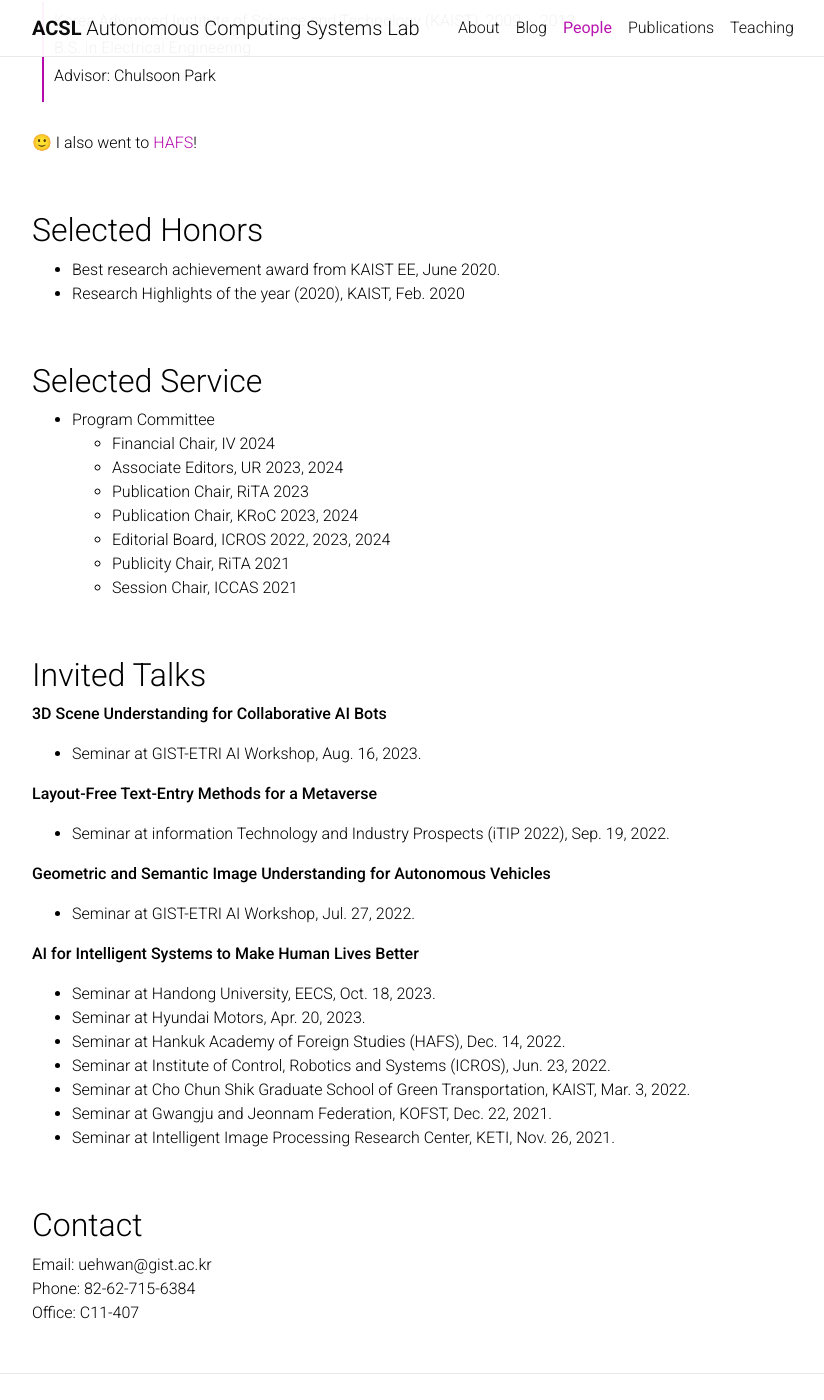
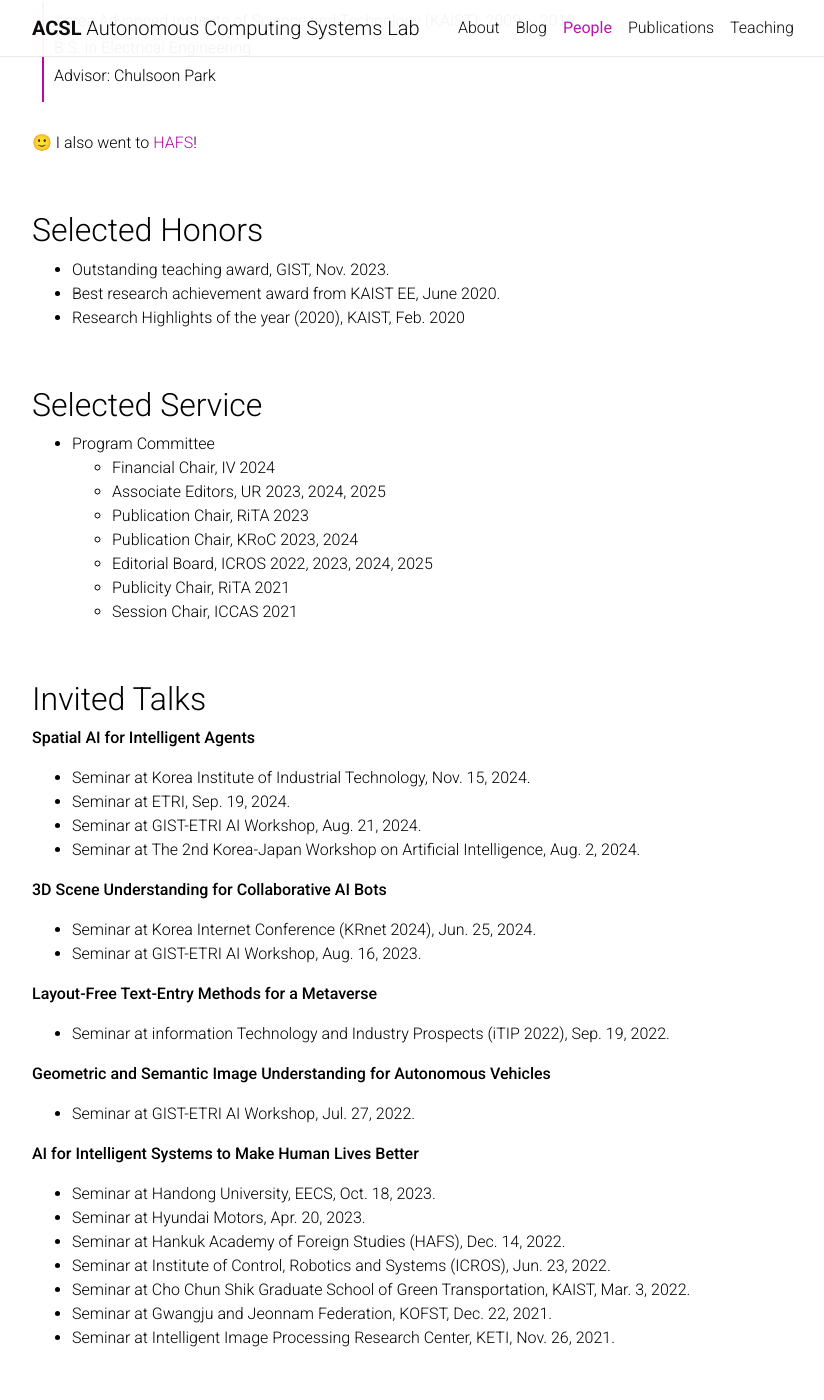
Before and after one commit to Uehwan/Uehwan.github.io, a Jekyll site: the page built from _people/Ue-Hwan-Kim.markdown, in a window 1280 px wide and 1400 px high, scrolled down 691 px. Shown: the whole window, without its empty margins (223-1047 px from the left). Built offline with Jekyll 4.4.1, drawn with Linux system fonts in a browser that asks for light colours; nearby versions of some CDN libraries; comment, search, counter and statistics services are not loaded; a style sheet for code colours, icons or effects is not loaded.

Commit message:
course update

```diff
--- a/_people/1_25_04_01_JeongHS.markdown
+++ b/_people/1_25_04_01_JeongHS.markdown
@@ -6,6 +6,6 @@ email: temp@gist.ac.kr
 img: /assets/img/postdoc_25_04_01_JeongHS.jpeg
 sequence: 2
 redirect: https://hsjeong14.github.io/HyunseokJeong.github.io/
-category: Faculty
+category: Faculty & Staff
 no_detail: true
 ---
--- a/_people/Ue-Hwan-Kim.markdown
+++ b/_people/Ue-Hwan-Kim.markdown
@@ -34,6 +34,7 @@
 
 <br/>
 ## Selected Honors
+- Outstanding teaching award, GIST, Nov. 2023.
 - Best research achievement award from KAIST EE, June 2020.
 - Research Highlights of the year (2020), KAIST, Feb. 2020
 
@@ -41,16 +42,23 @@
 ## Selected Service
 - Program Committee
   - Financial Chair, IV 2024
-  - Associate Editors, UR 2023, 2024
+  - Associate Editors, UR 2023, 2024, 2025
   - Publication Chair, RiTA 2023
   - Publication Chair, KRoC 2023, 2024
-  - Editorial Board, ICROS 2022, 2023, 2024
+  - Editorial Board, ICROS 2022, 2023, 2024, 2025
   - Publicity Chair, RiTA 2021
   - Session Chair, ICCAS 2021
 
 <br />
 ## Invited Talks
+**Spatial AI for Intelligent Agents**
+- Seminar at Korea Institute of Industrial Technology, Nov. 15, 2024.
+- Seminar at ETRI, Sep. 19, 2024.
+- Seminar at GIST-ETRI AI Workshop, Aug. 21, 2024.
+- Seminar at The 2nd Korea-Japan Workshop on Artificial Intelligence, Aug. 2, 2024.
+
 **3D Scene Understanding for Collaborative AI Bots**
+- Seminar at Korea Internet Conference (KRnet 2024), Jun. 25, 2024.
 - Seminar at GIST-ETRI AI Workshop, Aug. 16, 2023.
 
 **Layout-Free Text-Entry Methods for a Metaverse**
```
Also changed, not shown: other parts of _people/Ue-Hwan-Kim.markdown (+1 -1 lines), _pages/people.md (+6 -3 lines), _teaching/aiexplab25fall.md (+4 -1 lines).
